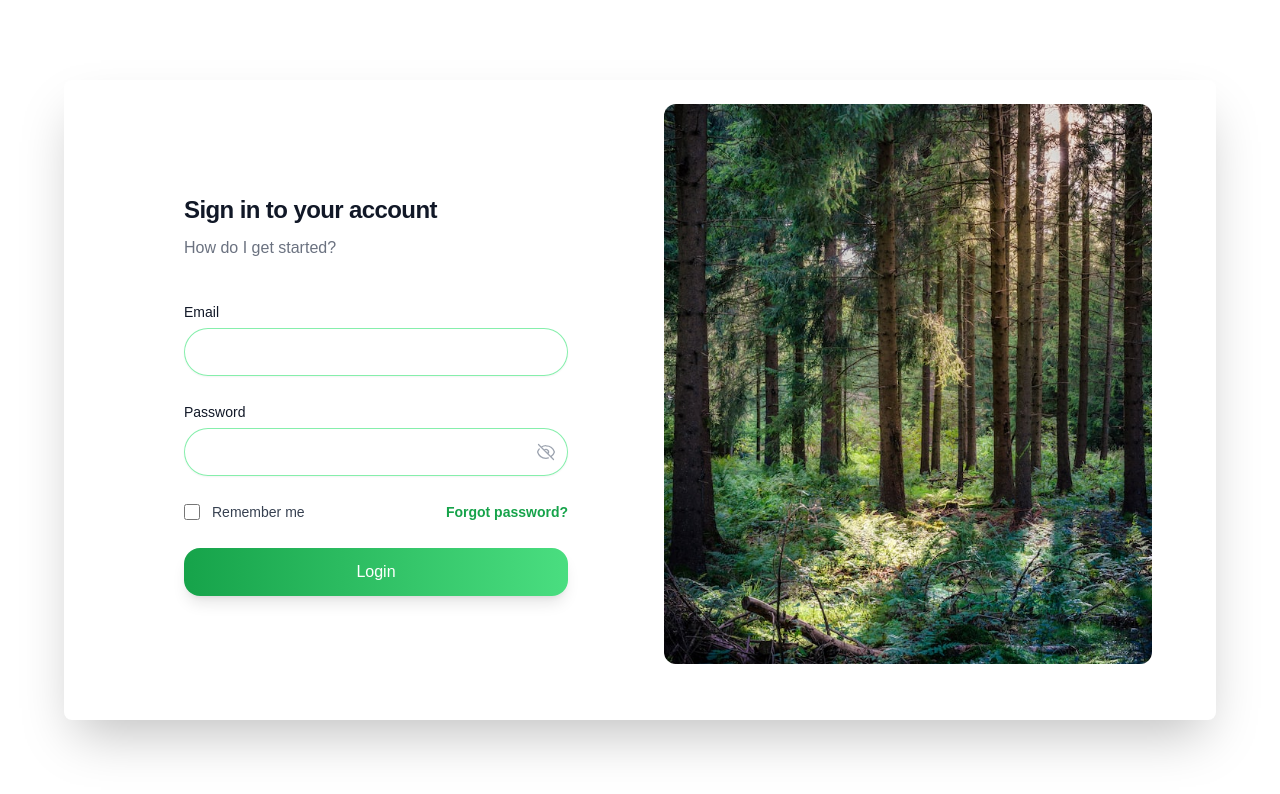
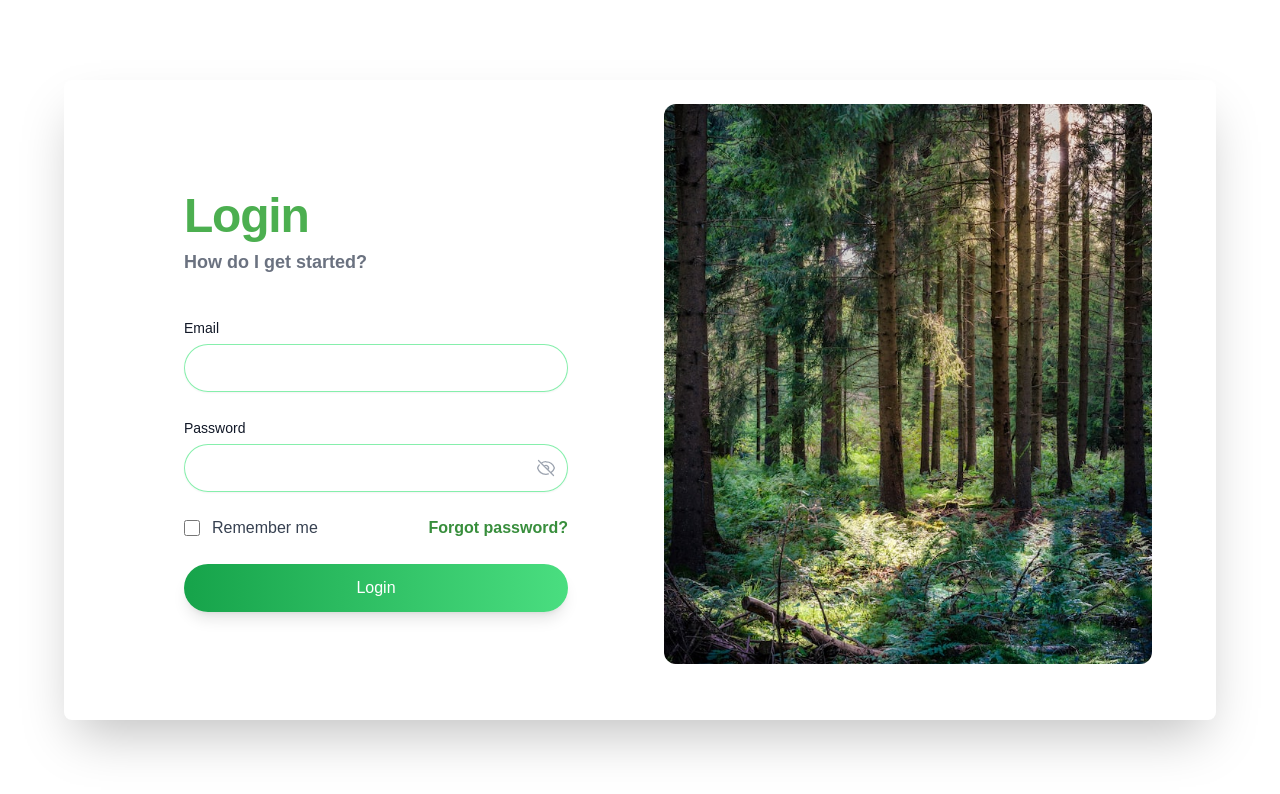
Before and after one commit to Ben-Genius/assignment, a Next.js app: page / in a window 1280 px wide. Shown: the top 794 px of the page. Built offline with nearby package versions, Linux system fonts and the light colour scheme; no server answers.

Commit message:
final refactoring

```diff
--- a/app/dashboard/page.tsx
+++ b/app/dashboard/page.tsx
@@ -155,7 +155,7 @@ const DashboardPage = () => {
           />
 
           {/* Charts Section */}
-
+<br/>
           <SalesDashboard salesData={dashboardData.sales_report} />
 
           <Revenue
@@ -172,8 +172,8 @@ const DashboardPage = () => {
           {/* <DoughnutChart viewPerformance={dashboardData.total_view_perfomance}/> */}
 
           {/* Footer Section */}
-          <div className="flex justify-end w-full mt-4 md:-mt-[32rem] xl:-mt-[13rem]">
-            <div className="bg-[#d9d3c9] p-6 rounded-lg shadow-lg w-full md:max-w-[17rem] 2xl:max-w-[24rem] px-6 h-[22rem] flex flex-col justify-end">
+          <div className="flex justify-end w-full mt-4 md:-mt-[32rem] xl:-mt-[13rem] xl:ml-[3rem]">
+            <div className="bg-[#d9d3c9] p-6 rounded-lg shadow-lg w-full md:max-w-[17rem] xl:max-w-[20rem]  2xl:max-w-[24rem] px-6 h-[22rem] flex flex-col justify-end">
               <h2 className="text-2xl font-bold text-gray-900 leading-tight max-w-[16rem] 2xl:max-w-full text-center">
                 Level up your sales management to the next level
               </h2>
--- a/app/login/login.tsx
+++ b/app/login/login.tsx
@@ -53,14 +53,13 @@ export default function Login() {
     return (
       <>
 
+
         <div className="flex min-h-full flex-1">
   <div className="flex flex-1 flex-col justify-center px-4 py-12 sm:px-6 lg:flex-none lg:px-20 xl:px-24">
     <div className="mx-auto w-full max-w-sm lg:w-96 mt-10">
       <div>
-                <h2 className="text-2xl/9 font-bold tracking-tight text-gray-900">Sign in to your account</h2>
-                <p className="mt-2 text-gray-500">
-                  How do I get started?
-                </p>
+        <h2 className="text-3xl/12 font-bold tracking-tight text-[#4CAF50] text-5xl">Login</h2>
+        <p className="mt-2 text-lg font-semibold text-gray-500">How do I get started?</p>
       </div>
 
       <div className="mt-10">
@@ -140,15 +139,15 @@ export default function Login() {
                   name="remember-me"
                   type="checkbox"
                   disabled={isLoading}
-                          className="size-4 rounded text-green-600 focus:ring-green-600 border-gray-300"
+                  className="size-4 rounded text-[#4CAF50] focus:ring-[#4CAF50] border-gray-300"
                 />
-                        <label htmlFor="remember-me" className="ml-3 block text-sm/6 text-gray-700">
+                <label htmlFor="remember-me" className="ml-3 block text-md text-gray-700">
                   Remember me
                 </label>
               </div>
 
-                      <div className="text-sm/6">
-                        <a href="#" className="font-semibold text-green-600 hover:text-green-500">
+              <div className="text-md">
+                <a href="#" className="font-semibold text-[#388E3C] hover:text-[#1B5E20]">
                   Forgot password?
                 </a>
               </div>
@@ -158,7 +157,7 @@ export default function Login() {
             <button
                         type="submit"
                         disabled={isLoading}
-                        className={`w-full bg-gradient-to-r from-green-600 to-green-400 text-white py-3 rounded-2xl font-medium shadow-lg transition-all duration-200 ${
+                        className={`w-full bg-gradient-to-r from-green-600 to-green-400 text-white py-3 rounded-full font-medium shadow-lg transition-all duration-200 ${
                           isLoading
                             ? 'opacity-70 cursor-not-allowed'
                             : 'hover:shadow-xl hover:from-green-700 hover:to-green-500'
--- a/app/ui/chartComponents/chartComponent.tsx
+++ b/app/ui/chartComponents/chartComponent.tsx
@@ -24,7 +24,7 @@ export const SalesDashboard = ({ salesData }: { salesData: { product_launched: s
   ];
 
   return (
-    <div className="  xl:col-start-1 xl:col-span-1 mx-auto max-w-[40rem] w-full">
+    <div className="  xl:col-start-1 xl:col-span-1 mx-auto max-w-[40rem] w-full xl:w-[28rem] 2xl:w-[32rem] ">
     <div className="overflow-hidden rounded-lg bg-gray-100 shadow w-full">
       <div className="px-4 py-5 sm:p-6 flex items-center justify-between">
         <div className="text-xl font-bold">Sales Report</div>
@@ -75,7 +75,7 @@ export const Revenue = ({ revenueData }: { revenueData: {
   }>;
 } }) => {
   return (
-    <div className="overflow-hidden rounded-lg bg-gray-100 shadow  w-full  xl:col-span-2">
+    <div className="overflow-hidden rounded-lg bg-gray-100 shadow  w-full  xl:col-span-2 xl:w-[23rem] mx-auto  2xl:w-[32rem] xl:ml-[11rem]">
       <div className=" sm:p-6 flex items-center justify-between w-full">
         <div className="text-xl font-bold">Revenue</div>
         <div className="flex items-center space-x-4">
--- a/app/ui/chartComponents/doughnut.tsx
+++ b/app/ui/chartComponents/doughnut.tsx
@@ -55,7 +55,7 @@ const DoughnutChart = ({ viewPerformance }: { viewPerformance: ViewPerformance }
   };
 
   return (
-   <div className="w-full row-span-10">
+   <div className="md:w-[20rem] max-w-[30rem] 2xl:w-full row-span-10 w-full">
      <div className="bg-white shadow-lg rounded-2xl w-full p-6 border-b-4 border-gray-800">
        <h2 className="text-2xl font-semibold text-center text-gray-800 mb-6">
          Total View Performance
```
Lines whose indentation alone changed are shown as unchanged.
